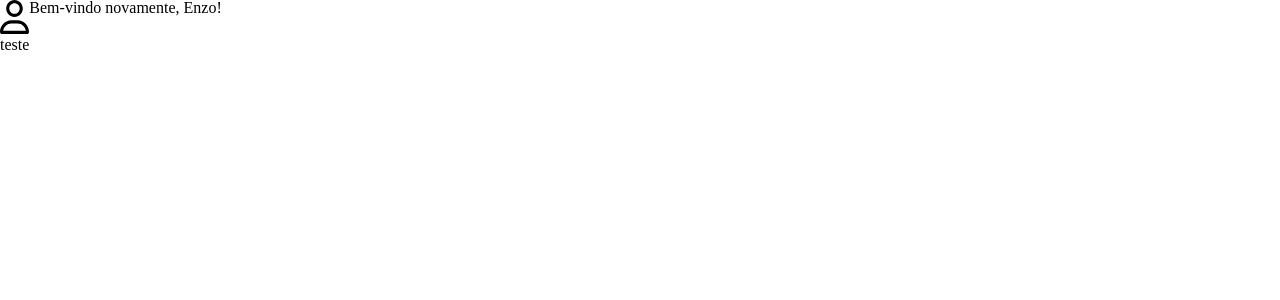
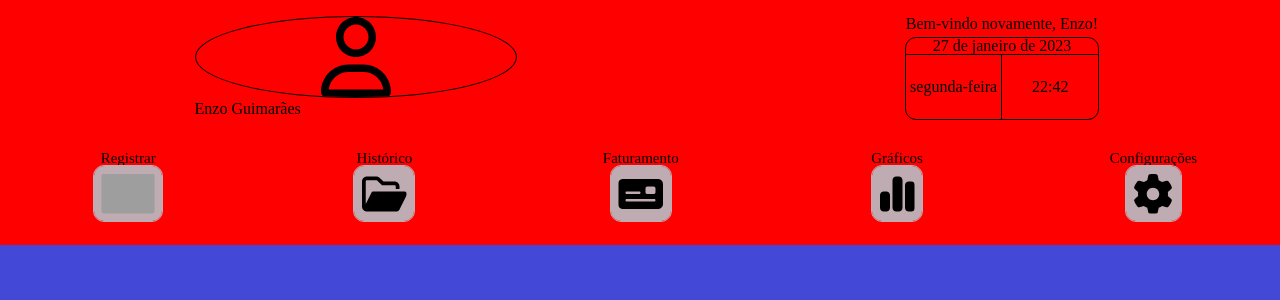
Before and after one commit to nick19y/The-Parking, a PHP site: page /registro.php in a window 1280 px wide. Shown: the top 300 px of the page. Run offline with PHP 8.4, Linux system fonts and the light colour scheme; grey boxes are pictures that could not be loaded.

Commit message:
cabecalho-registro

```diff
--- a/trabalho/css/registro.css
+++ b/trabalho/css/registro.css
@@ -1,9 +1,83 @@
-.cabecalho-principal{
+.cabecalho-registro{
+    background-color: red;
+    width: 101%;
+    padding-bottom: 1.5em;
+}
+.cabecalho-nome-data{
+    width: 100%;
     display: flex;
-    flex-direction: row;
-    flex-wrap: nowrap;
+    flex-wrap: wrap;
+    justify-content: space-around;
+    padding: 1em 1em 2em 0;
+}
+.imagem{
+    height: 10vh;
+    width: 25vw;
+    border: 1px solid var(--preto);
+    border-radius: 100%;
+}
+.imagem-usuario{
+    align-items: center;
+}
+.mensagem-usuario{
+    margin-bottom: 0.4em;
+}
+.container-data{
+    display: flex;
+    flex-direction: column;
+    align-items: center;
+    border-radius: 10px;
+    outline: 1px solid var(--preto);
+}
+.dia-mes{
+    display: flex;
+    justify-content: center;
+    width: 100%;
+    border-bottom: 1px solid var(--preto);
+}
+.data-mes{
+    display: flex;
+    justify-content: center;
     width: 100%;
 }
-.imagem_usuario{
-    width: 25%;
+.semana-horario{
+    display: flex;
+    justify-content: center;
+    align-items: center;
+    width: 100%;
 }
+.altura-data{
+    display: flex;
+    justify-content: center;
+    align-items: center;
+    width: 50%;
+    height: 8vh;
+}
+.dia-semana{
+    border-right: 1px solid var(--preto);
+}
+.itens-cabecalho{
+    display: flex;
+    justify-content: space-around;
+    margin: 0 0.7em 0 0em;
+}
+.item-lista-cabecalho{
+    display: flex;
+    width: 15vw;
+    flex-direction: column;
+    justify-content: center;
+    align-items: center;
+}
+.texto-itens-cabecalho{
+    display: flex;
+    flex-direction: column;
+    align-items: center;
+    font-size: 15px;
+}
+.imagem-lista-cabecalho{
+    height: 5vh;
+    outline: 1px solid var(--cinza);
+    background-color: var(--cinza);
+    border-radius: 10px;
+    padding: 0.5em;
+}
--- a/trabalho/css/styles.css
+++ b/trabalho/css/styles.css
@@ -1,6 +1,6 @@
 @import url("index.css");
+@import url("registro.css");
 @import url("cadastro.css");
-@import url("registro.css");
 :root{
     --fonte-principal: 'Roboto', sans-serif;
     --fonte-secundaria: 'Montserrat', sans-serif;
@@ -10,3 +10,6 @@
     --preto: #000;
     --verde: #01FF4E;
 }
+body{
+    background: var(--azul-principal);
+}
--- a/trabalho/registro.php
+++ b/trabalho/registro.php
@@ -13,21 +13,47 @@
     <link href="https://fonts.googleapis.com/css2?family=Montserrat:wght@600&display=swap" rel="stylesheet">
 </head>
 <body>
-    <header class="cabecalho-principal">
+    <header class="cabecalho-registro">
+        <div class="cabecalho-nome-data">
             <div class="imagem-usuario">
-            <img src="img/usuario.svg" alt="Imagem do usuário" >
-            <h1>teste</h1>
+                <img src="img/usuario.svg" alt="Imagem do usuário" class="imagem">
+                <h1 class="nome-usuario">Enzo Guimarães</h1>
             </div>
             <div class="mensagem-data">
                 <h1 class="mensagem-usuario">Bem-vindo novamente, Enzo!</h1>
                 <div class="container-data">
-                <h3 class="dia-mes"></h3>
+                    <div class="data-mes">
+                        <h3 class="dia-mes">27 de janeiro de 2023</h3>
+                    </div>
                     <div class="semana-horario">
-                    <div class="dia-semana"></div>
-                    <div class="horario"></div>
+                        <div class="dia-semana altura-data">segunda-feira</div>
+                        <div class="horario altura-data">22:42</div>
                     </div>
                 </div>
             </div>
+        </div>
+        <ul class="itens-cabecalho">
+            <div class="item-lista-cabecalho">
+                <liv class="texto-itens-cabecalho">Registrar</li>
+                <img src="img/registrar.svg" alt="" class="imagem-lista-cabecalho">
+            </div>
+            <div class="item-lista-cabecalho">
+                <liv class="texto-itens-cabecalho">Histórico</li>
+                <img src="img/historico.svg" alt="" class="imagem-lista-cabecalho">
+            </div>
+            <div class="item-lista-cabecalho">
+                <liv class="texto-itens-cabecalho">Faturamento</li>
+                <img src="img/faturamento.svg" alt="" class="imagem-lista-cabecalho">
+            </div>
+            <div class="item-lista-cabecalho">
+                <liv class="texto-itens-cabecalho">Gráficos</li>
+                <img src="img/grafico.svg" alt="" class="imagem-lista-cabecalho">
+            </div>
+            <div class="item-lista-cabecalho">
+                <liv class="texto-itens-cabecalho">Configurações</li>
+                <img src="img/configuracoes.svg" alt="" class="imagem-lista-cabecalho">
+            </div>
+        </ul>
     </header>
 </body>
 </html>
```
Also changed, not shown: layout tcc/MENU PRINCIPAL.png. Lines whose indentation alone changed are shown as unchanged.
